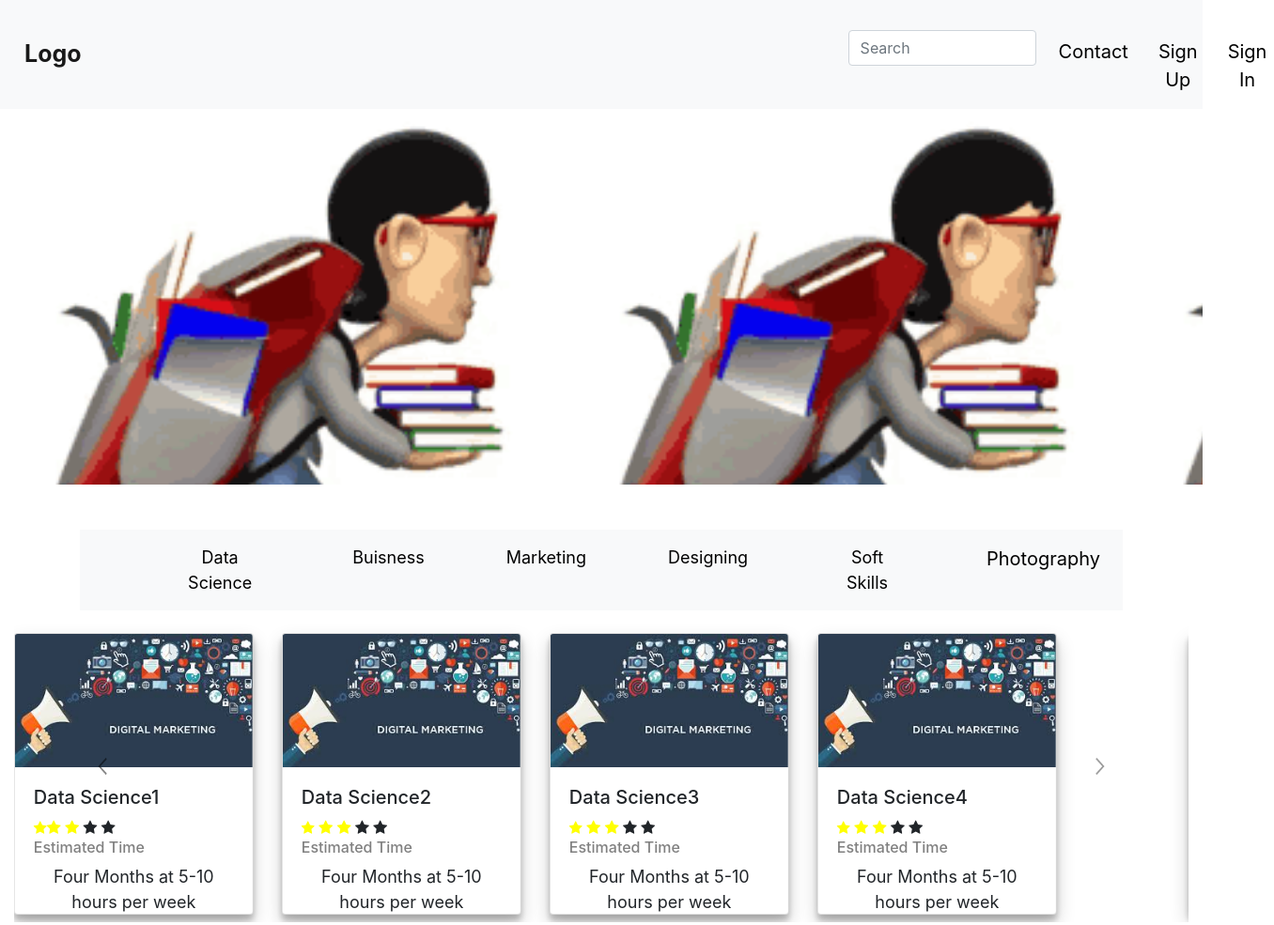
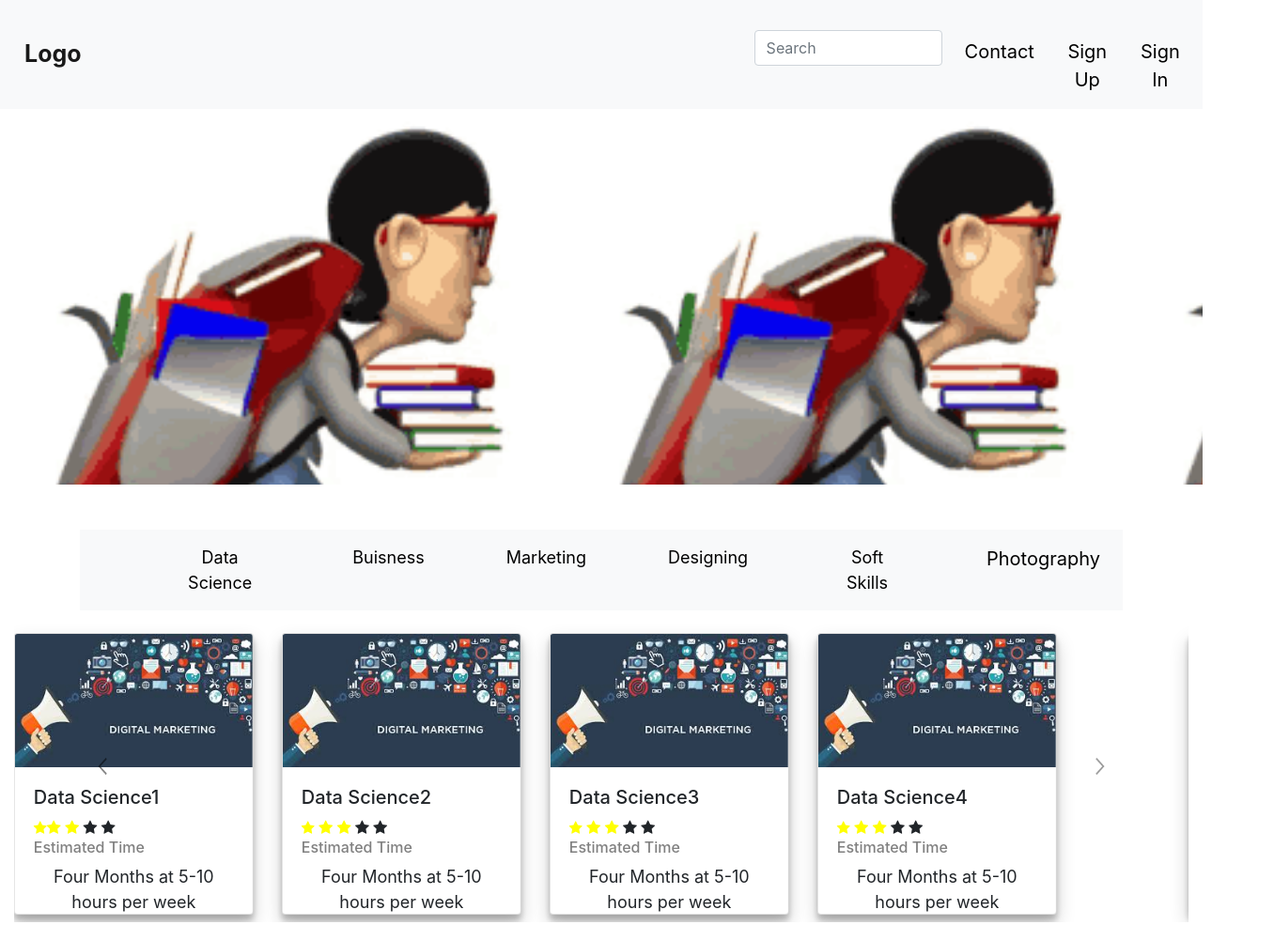
Before and after one commit to deepakshi-jain/landingpage, a plain HTML site: page index.html in a window 1280 px wide. Shown: the top 985 px of the page at 94% size, 1356 px wide, since content can reach past the window. Drawn offline with nearby package versions, Linux system fonts and the light colour scheme.

Commit message:
updated again

```diff
--- a/style.css
+++ b/style.css
@@ -195,7 +195,7 @@ h6{
 		}
 		@media (min-width: 992px){
 			.cont{
-				margin-left: 800px!important;
+				margin-left: 700px!important;
 				width:200px!important;
 			}
 		}
```
